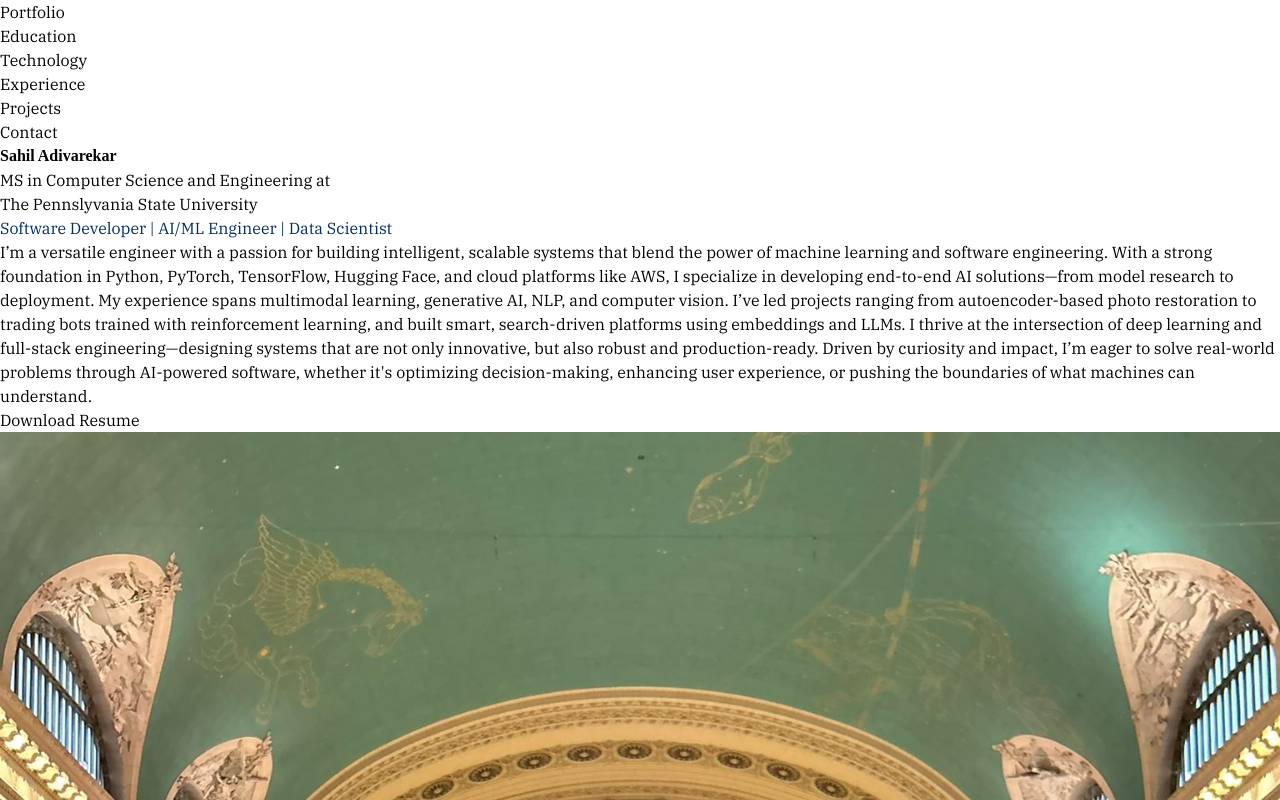
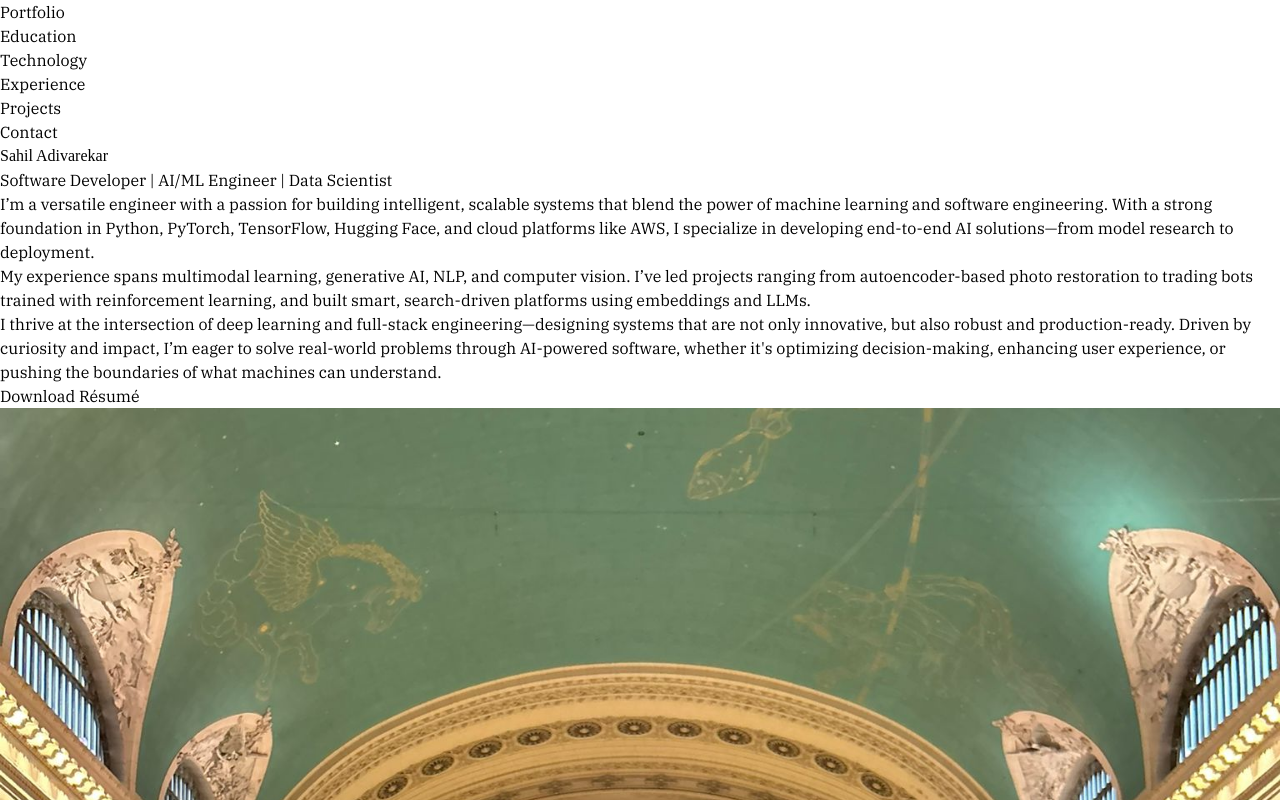
Before and after one commit to Sahiladiv/Portfolio_Sahil, a React (Vite) app: page / in a window 1280 px wide. Shown: the top 800 px of the page. Built offline with nearby package versions, Linux system fonts and the light colour scheme.

Commit message:
Update About.jsx

```diff
--- a/src/components/About.jsx
+++ b/src/components/About.jsx
@@ -1,61 +1,57 @@
 import { ABOUT_CONTENT } from "../constants";
 import profilePic from "../assets/SahilProfile.jpg";
 
-const About = () => {
-  return (
-    <section className="px-4 py-8 lg:px-16 lg:py-12">
-      <div className="flex flex-col lg:flex-row items-center lg:items-start lg:space-x-8">
-        {/* Left Section: Text */}
-        <div className="w-full lg:w-1/2 text-center lg:text-left">
+const About = () => (
+  <section
+    id="about"
+    className="bg-gradient-to-b from-blue-100/40 to-white py-16 px-4 lg:px-20"
+  >
+    {/* ---------- Grid Layout ---------- */}
+    <div className="max-w-7xl mx-auto grid gap-8 lg:gap-10 lg:grid-cols-2 items-center">
+      {/* ───── Left: Text ───── */}
+      <div className="text-left">
         <h1
-            className="pb-4 text-4xl md:text-6xl lg:text-7xl tracking-tight"
-            style={{
-              fontFamily: '"Playfair Display", serif',
-              fontWeight: 700,
-            }}
+          className="text-5xl lg:text-6xl font-extrabold tracking-tight mb-3"
+          style={{ fontFamily: '"Playfair Display", serif' }}
         >
           Sahil Adivarekar
         </h1>
 
-          <p className="text-lg md:text-xl lg:text-2xl text-neutral-900 mb-4">
-            MS in Computer Science and Engineering at
-            <br></br>The Pennslyvania State University
+        <h2 className="text-3xl lg:text-4xl font-semibold text-blue-900 mb-6">
+          Software Developer | AI/ML Engineer | Data Scientist
+        </h2>
+
+        <div className="mt-4 text-base md:text-lg text-gray-700 leading-relaxed space-y-1">
+          <p>
+            I’m a versatile engineer with a passion for building intelligent, scalable systems that blend the power of machine learning and software engineering. With a strong foundation in Python, PyTorch, TensorFlow, Hugging Face, and cloud platforms like AWS, I specialize in developing end-to-end AI solutions—from model research to deployment.
           </p>
-
-          <span
-            className="text-3xl lg:text-4xl tracking-tight"
-            style={{ color: "#002D62" }}
-          >
-           Software Developer | AI/ML Engineer | Data Scientist
-
-          </span>
-
-          <p className="mt-6 text-base md:text-lg text-gray-700">
-            {ABOUT_CONTENT}
+          <p>
+            My experience spans multimodal learning, generative AI, NLP, and computer vision. I’ve led projects ranging from autoencoder-based photo restoration to trading bots trained with reinforcement learning, and built smart, search-driven platforms using embeddings and LLMs.
           </p>
+          <p>
+            I thrive at the intersection of deep learning and full-stack engineering—designing systems that are not only innovative, but also robust and production-ready. Driven by curiosity and impact, I’m eager to solve real-world problems through AI-powered software, whether it's optimizing decision-making, enhancing user experience, or pushing the boundaries of what machines can understand.
+          </p>
+        </div>
 
         <a
           href="/Sahil_Adivarekar_Resume.pdf"
           download
-            className="inline-block mt-6 px-6 py-3 font-semibold bg-blue-600 text-white rounded hover:bg-blue-700 transition"
+          className="inline-block mt-8 px-6 py-3 rounded-md bg-blue-600 text-white font-semibold shadow hover:bg-blue-700 transition"
         >
-            Download Resume
+          Download Résumé
         </a>
       </div>
 
-        {/* Right Section: Image */}
-        <div className="w-full lg:w-1/2 mt-8 lg:mt-0">
+      {/* ───── Right: Image ───── */}
       <div className="flex justify-center lg:justify-end">
         <img
           src={profilePic}
           alt="Sahil Adivarekar"
-              className="w-[300px] h-[400px] lg:w-[400px] lg:h-[500px] object-cover rounded-lg shadow-lg"
+          className="w-[280px] h-[380px] lg:w-[360px] lg:h-[480px] object-cover rounded-xl shadow-xl"
         />
-          </div>
       </div>
     </div>
   </section>
 );
-};
 
 export default About;
```
Lines whose indentation alone changed are shown as unchanged.
